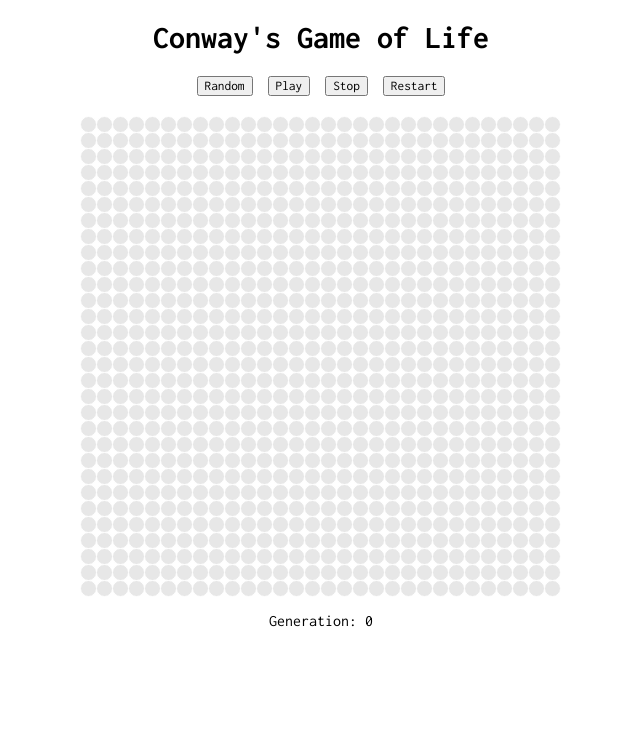
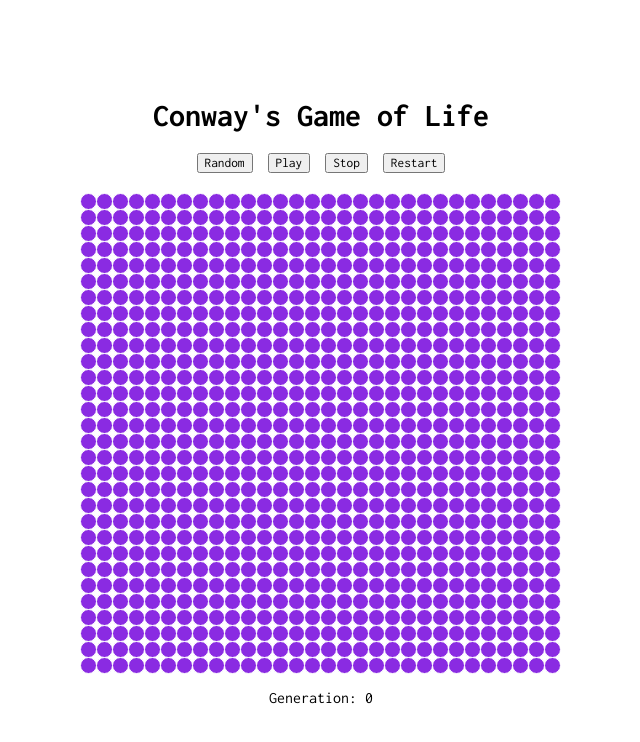
Before and after one commit to jadewang425/game-of-life, a React (Vite) app: page / in a window 1280 px wide. Shown: the top 742 px of the page, without its empty margins (319-959 px from the left). Built offline with nearby package versions, Linux system fonts and the light colour scheme.

Commit message:
update css and re-position container

```diff
--- a/src/App.jsx
+++ b/src/App.jsx
@@ -118,6 +118,7 @@ function App() {
 
   return (
     <div className="App">
+      <div className="main">
         <h1>Conway's Game of Life</h1>
         <div className="btns">
           <button className="btn" onClick={random}>
@@ -143,6 +144,7 @@ function App() {
         </div>
         <p>Generation: {generation}</p>
       </div>
+    </div>
   );
 }
 
--- a/src/index.css
+++ b/src/index.css
@@ -6,14 +6,21 @@ body {
 }
 
 code {
-  font-family: source-code-pro, Menlo, Monaco, Consolas, 'Courier New',
-    monospace;
+  font-family:
+    source-code-pro, Menlo, Monaco, Consolas, "Courier New", monospace;
+}
+
+.main {
+  height: 100vh;
+  display: flex;
+  flex-direction: column;
+  align-items: center;
+  justify-content: center;
 }
 
 .board-bg {
   /* background-image: linear-gradient(to bottom right, red, yellow); */
   width: fit-content;
-  margin: auto;
 }
 
 .board {
@@ -31,18 +38,19 @@ code {
   height: 15px;
   margin-left: -1px;
   margin-bottom: -1px;
+  transition: opacity 0.2s;
 }
 
 .dead {
-  background-color: rgb(231, 231, 231);
+  background-color: blueviolet;
 }
 
 .cell:hover {
-  background-color: lightgray;
+  opacity: 0.5;
 }
 
 .alive {
-  background-color: green;
+  background-color: goldenrod;
 }
 
 .btns {
```
Lines whose indentation alone changed are shown as unchanged.
